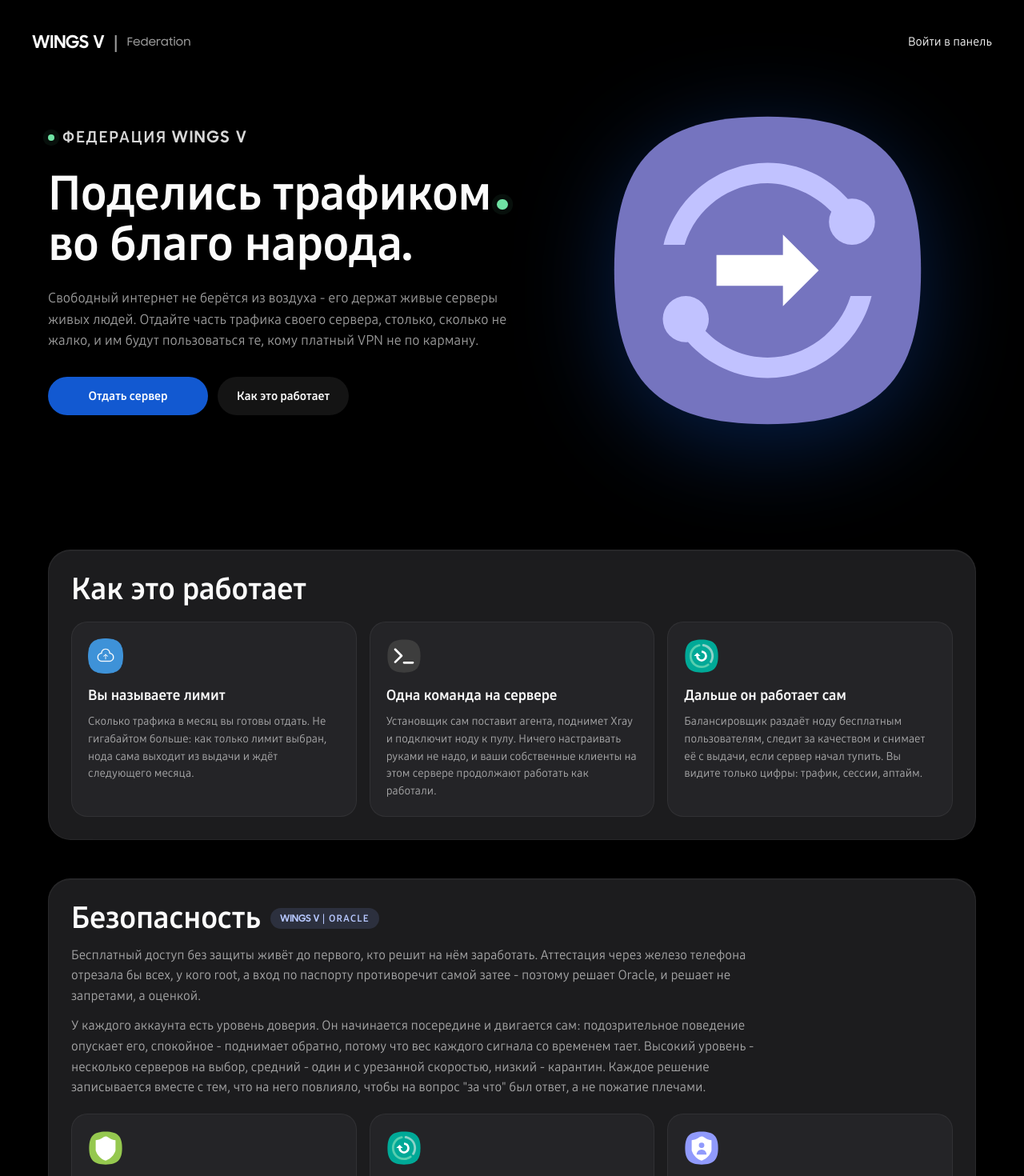
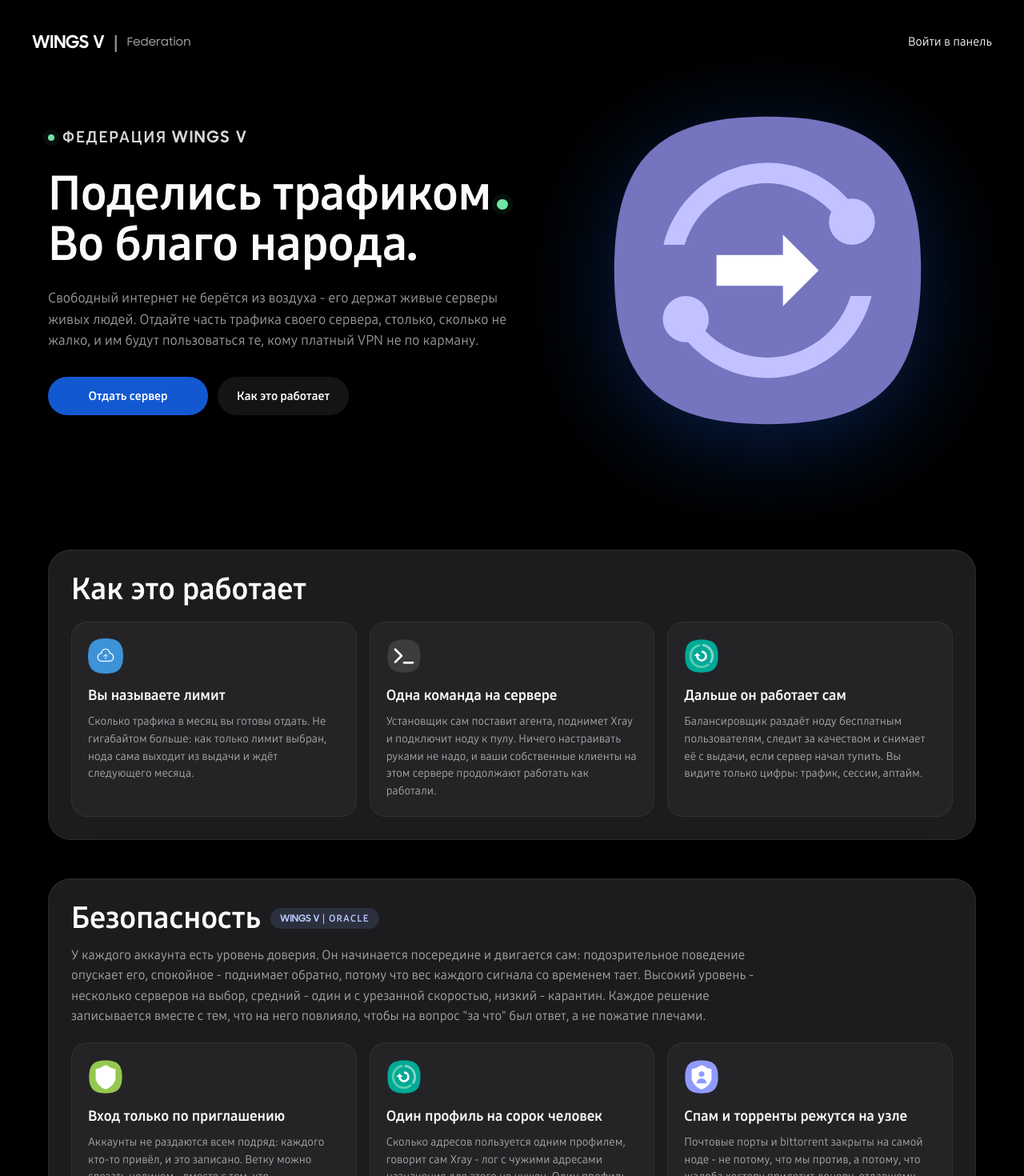
Before and after one commit to WINGS-N/wingsv-panel, a Vue app: page /federation in a window 1280 px wide. Shown: the top 1470 px of the page at 80% size. Built offline with nearby package versions, Linux system fonts and the light colour scheme; no server answers.

Commit message:
[panel/web] trim the oracle intro and fix the headline capital

```diff
--- a/web/src/views/FederationLanding.vue
+++ b/web/src/views/FederationLanding.vue
@@ -25,7 +25,7 @@
             <!-- Точка в заголовке - живая: пул работает прямо сейчас, и это
                  видно раньше, чем человек дочитает до цифр -->
             Поделись трафиком<span class="live-dot headline-dot" aria-hidden="true"></span><br />
-            во благо народа.
+            Во благо народа.
           </h1>
           <p class="landing-hero-sub">
             Свободный интернет не берётся из воздуха - его держат живые серверы живых людей. Отдайте часть трафика
@@ -81,11 +81,6 @@
           <h2 class="hero-title">Безопасность</h2>
           <span class="oracle-badge"><span class="wordmark-inline">WINGS V</span> | Oracle</span>
         </div>
-        <p class="body-copy body-copy-wide mt-3">
-          Бесплатный доступ без защиты живёт до первого, кто решит на нём заработать. Аттестация через железо телефона
-          отрезала бы всех, у кого root, а вход по паспорту противоречит самой затее - поэтому решает Oracle, и решает
-          не запретами, а оценкой.
-        </p>
         <p class="body-copy body-copy-wide mt-3">
           У каждого аккаунта есть уровень доверия. Он начинается посередине и двигается сам: подозрительное поведение
           опускает его, спокойное - поднимает обратно, потому что вес каждого сигнала со временем тает. Высокий уровень
```
